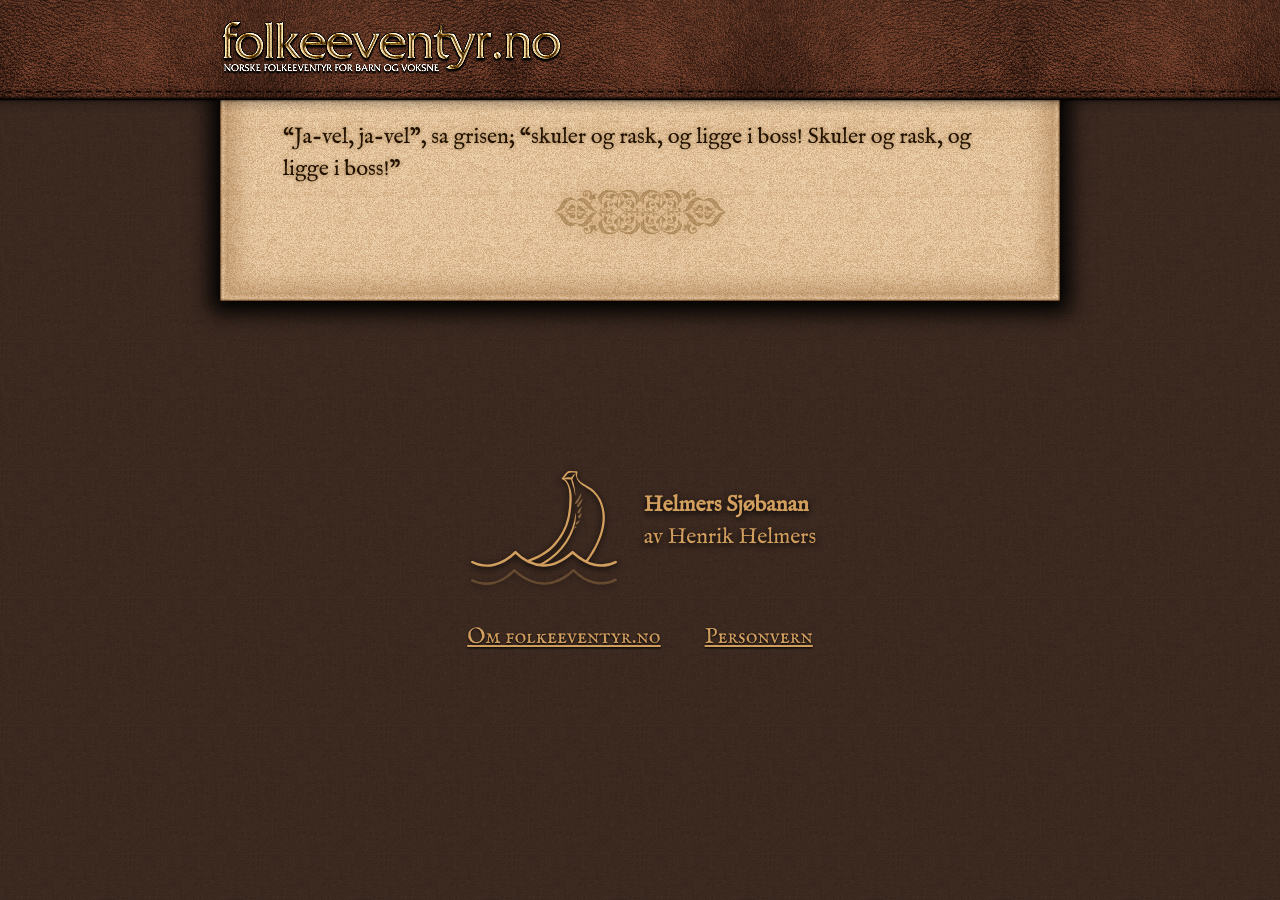
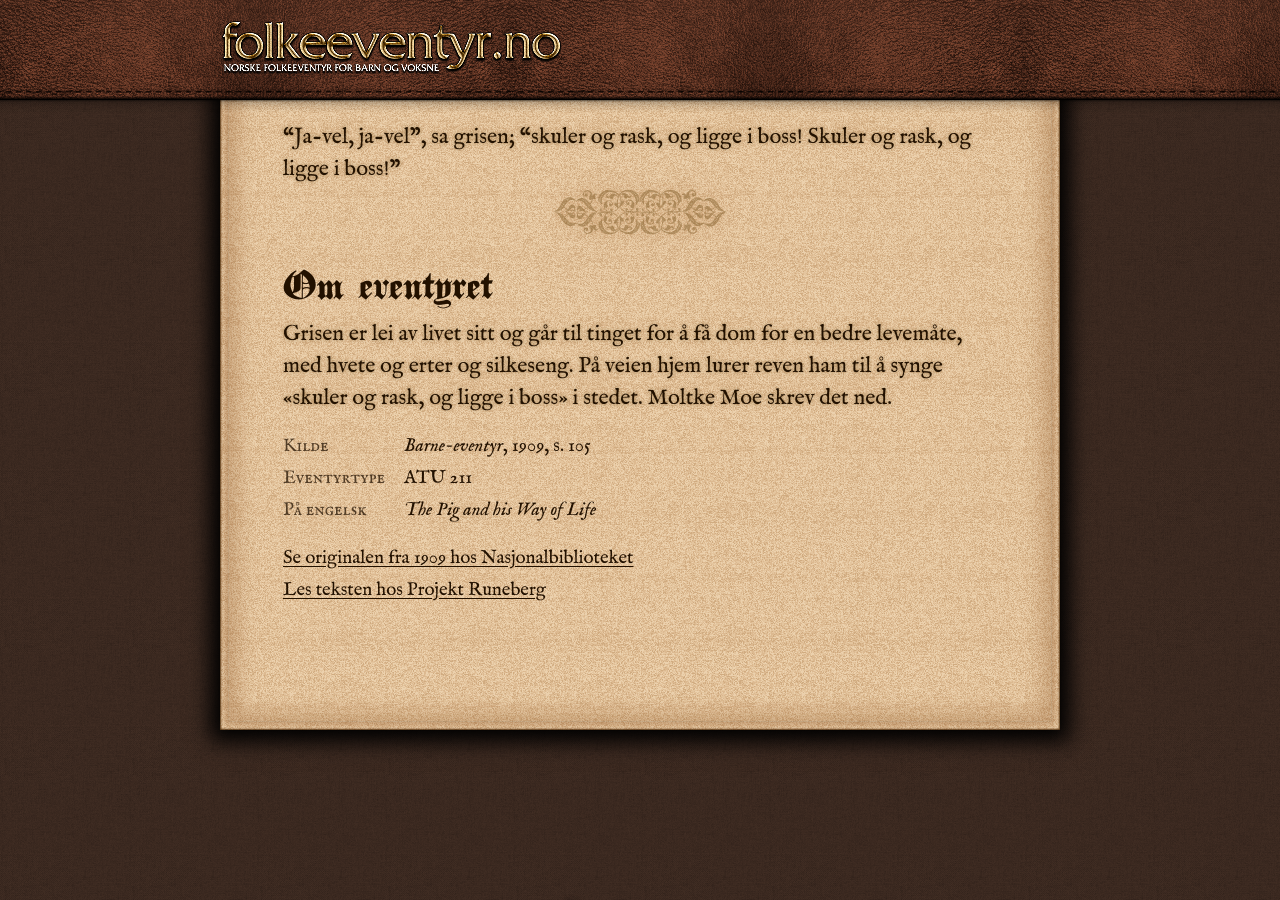
Before and after one commit to henrikhelmers/folkeeventyr.no, a Jekyll site: the page built from _posts/1111-11-11-grisen_og_levemaaten.md, in a window 1280 px wide and 900 px high, scrolled down 1267 px. Built offline with Jekyll 4.4.1, drawn with Linux system fonts in a browser that asks for light colours; before the commit the page ends 1960 px from its top, so only the background shows below that.

Commit message:
feat: link the stories from the later children's books to the original books

```diff
--- a/_posts/1111-11-11-grisen_og_levemaaten.md
+++ b/_posts/1111-11-11-grisen_og_levemaaten.md
@@ -3,6 +3,17 @@ layout: post
 title: Grisen og levemåten hans
 tags:
   - grisen
+kilde:
+  samling: barne_eventyr
+  side: 105
+  atu: "211"
+  engelsk: The Pig and his Way of Life
+  runeberg: 28
+om: >
+  Grisen er lei av livet sitt og går til tinget for å få dom for en bedre
+  levemåte, med hvete og erter og silkeseng. På veien hjem lurer reven ham til
+  å synge «skuler og rask, og ligge i boss» i stedet. Moltke Moe skrev det
+  ned.
 ---
 
 
```
Also changed, not shown: _data/samlinger.yml (+17 -0 lines), _posts/1111-11-11-prinsessen_maalbinde.md (+10 -0 lines), _posts/1111-11-11-reveenka.md (+9 -0 lines), _posts/1111-11-11-tre_kongsdoetre_berget_blaa.md (+10 -0 lines).
